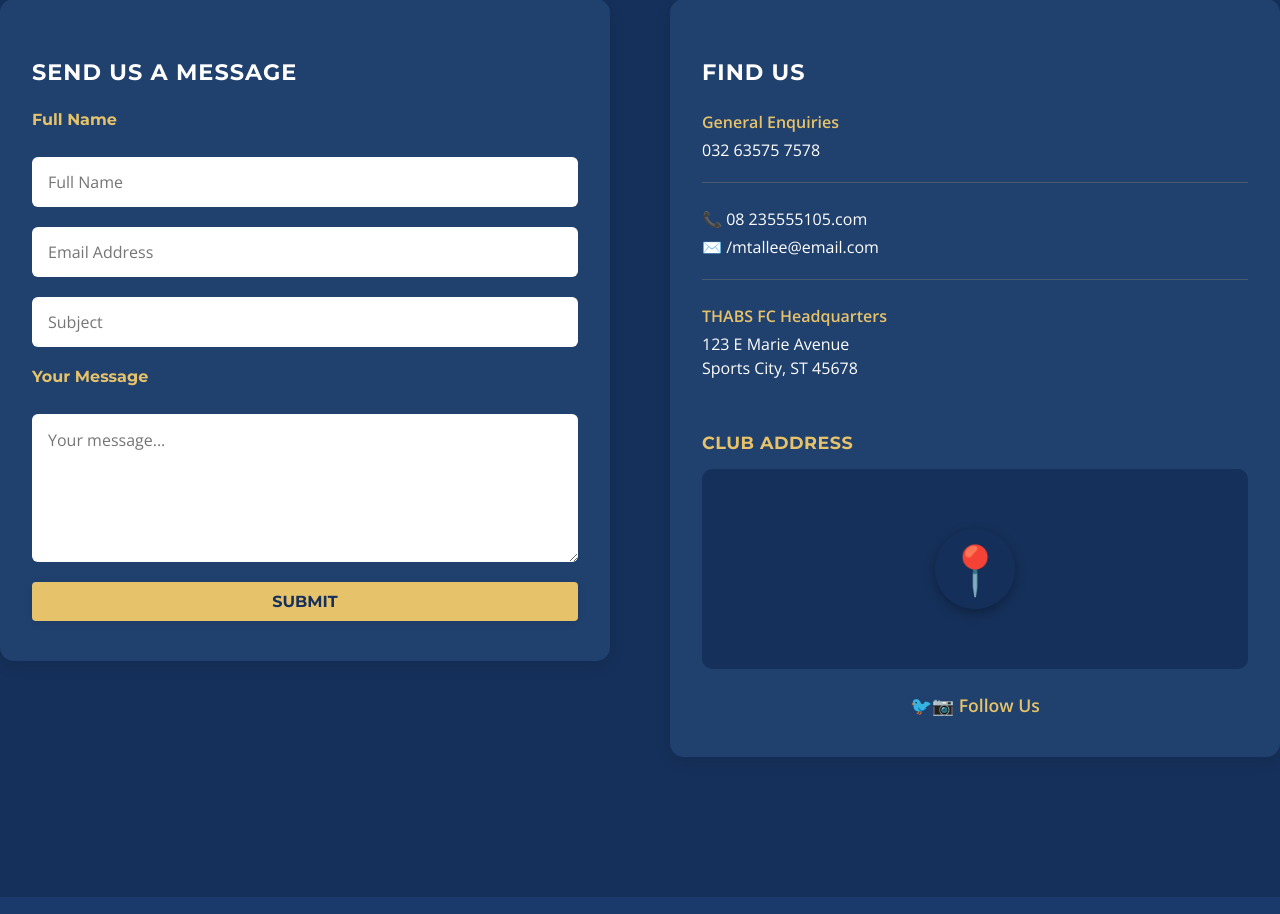
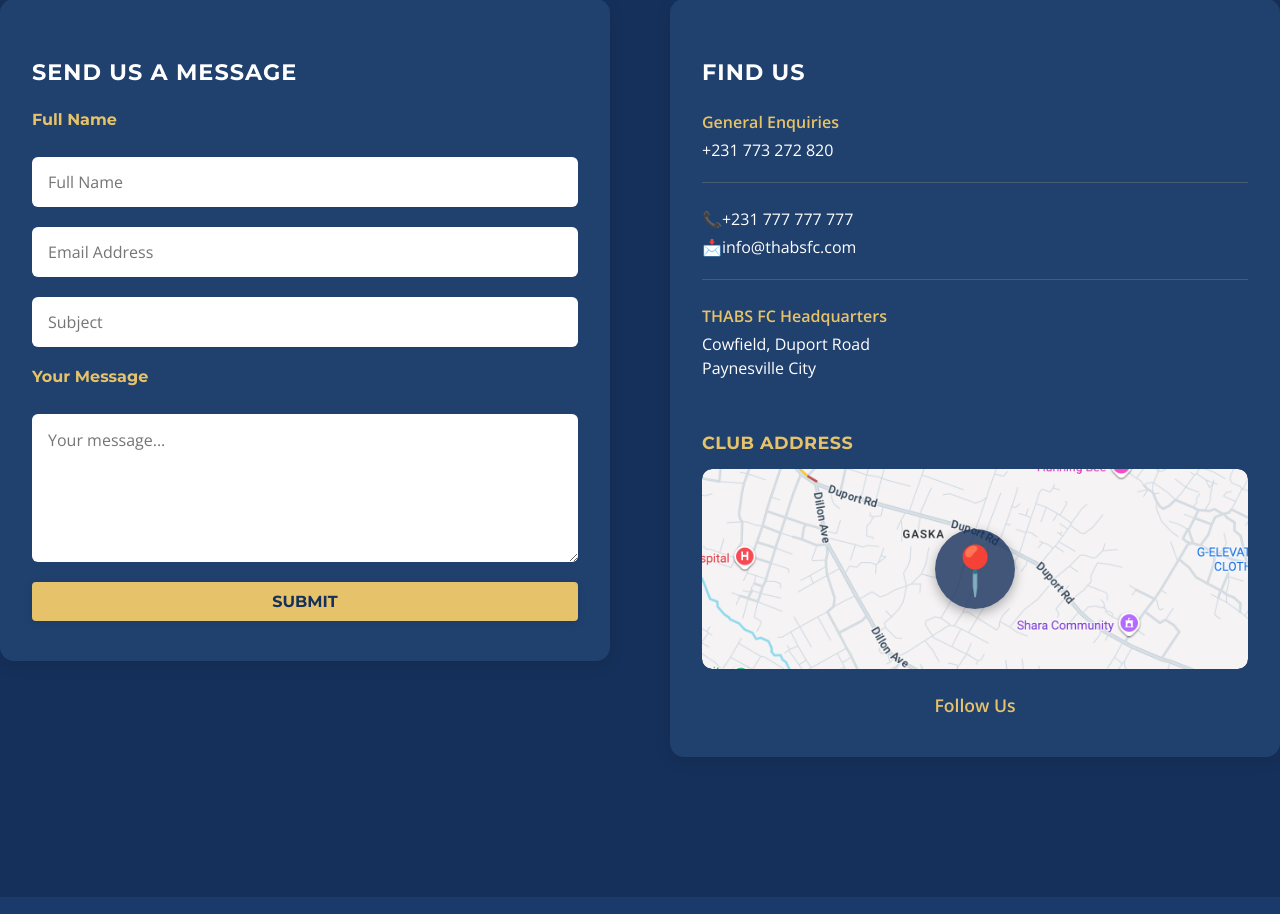
Before and after one commit to KayZee52/thabsfc, a plain HTML site: page contact.html in a window 1280 px wide. Shown: the part 421-1335 px from the top of the page. Drawn offline with nearby package versions, Linux system fonts and the light colour scheme.

Commit message:
Completed the contact page

```diff
--- a/contact.html
+++ b/contact.html
@@ -58,26 +58,26 @@
                     <div class="contact-info">
                         <div class="contact-item">
                             <p><strong>General Enquiries</strong></p>
-                            <p>032 63575 7578</p>
+                            <p>+231 773 272 820</p>
                         </div>
                         <div class="contact-item">
-                            <p>📞 08 235555105.com</p>
-                            <p>✉️ /mtallee@email.com</p>
+                            <p>📞+231 777 777 777</p>
+                            <p>📩info@thabsfc.com</p>
                         </div>
                         <div class="contact-item">
                             <p><strong>THABS FC Headquarters</strong></p>
-                            <p>123 E Marie Avenue<br>Sports City, ST 45678</p>
+                            <p>Cowfield, Duport Road<br>Paynesville City</p>
                         </div>
                     </div>
 
                     <h3>Club Address</h3>
                     <div class="map-placeholder">
-                        <!-- Map would go here -->
+                        <img src="images/map.png" alt="Map Location" class="map-image">
                         <div class="map-marker">📍</div>
                     </div>
 
                     <div class="social-media">
-                        <p>🐦📷 Follow Us</p>
+                        <p>Follow Us</p>
                     </div>
                 </div>
             </div>
--- a/css/style.css
+++ b/css/style.css
@@ -53,6 +53,20 @@
     max-width: 480px;
     justify-content: flex-start;
     pointer-events: auto;
+}
+.map-marker {
+    font-size: 3rem;
+    color: #e6c36b;
+    background: rgba(21, 48, 90, 0.8);
+    width: 80px;
+    height: 80px;
+    border-radius: 50%;
+    display: flex;
+    align-items: center;
+    justify-content: center;
+    box-shadow: 0 4px 12px rgba(0,0,0,0.3);
+    position: relative;
+    z-index: 2;
 }
 .btn.btn-primary {
     background: #e6c36b;
@@ -626,6 +640,16 @@ nav ul li a:hover {
     overflow: hidden;
 }
 
+.map-image {
+    width: 100%;
+    height: 100%;
+    object-fit: cover;
+    border-radius: 10px;
+    position: absolute;
+    top: 0;
+    left: 0;
+}
+
 .map-marker {
     font-size: 3rem;
     color: #e6c36b;
@@ -637,6 +661,8 @@ nav ul li a:hover {
     align-items: center;
     justify-content: center;
     box-shadow: 0 4px 12px rgba(0,0,0,0.3);
+    position: relative;
+    z-index: 2;
 }
 
 .social-media {
```
Also changed, not shown: images/map.png (added).
